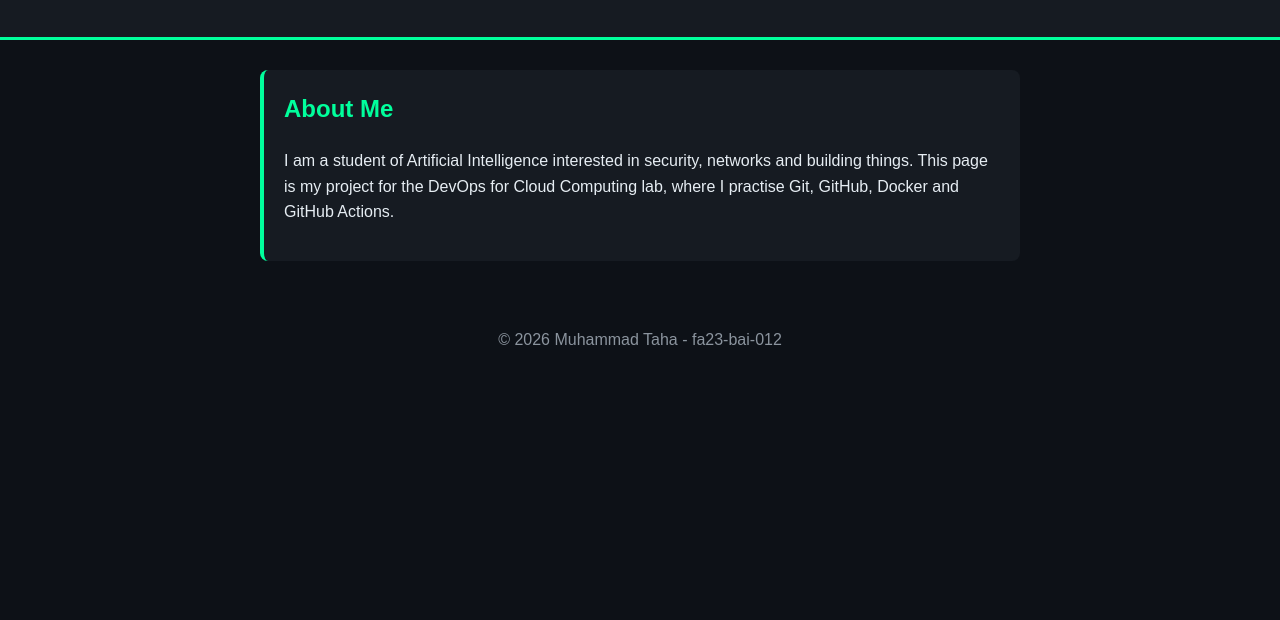
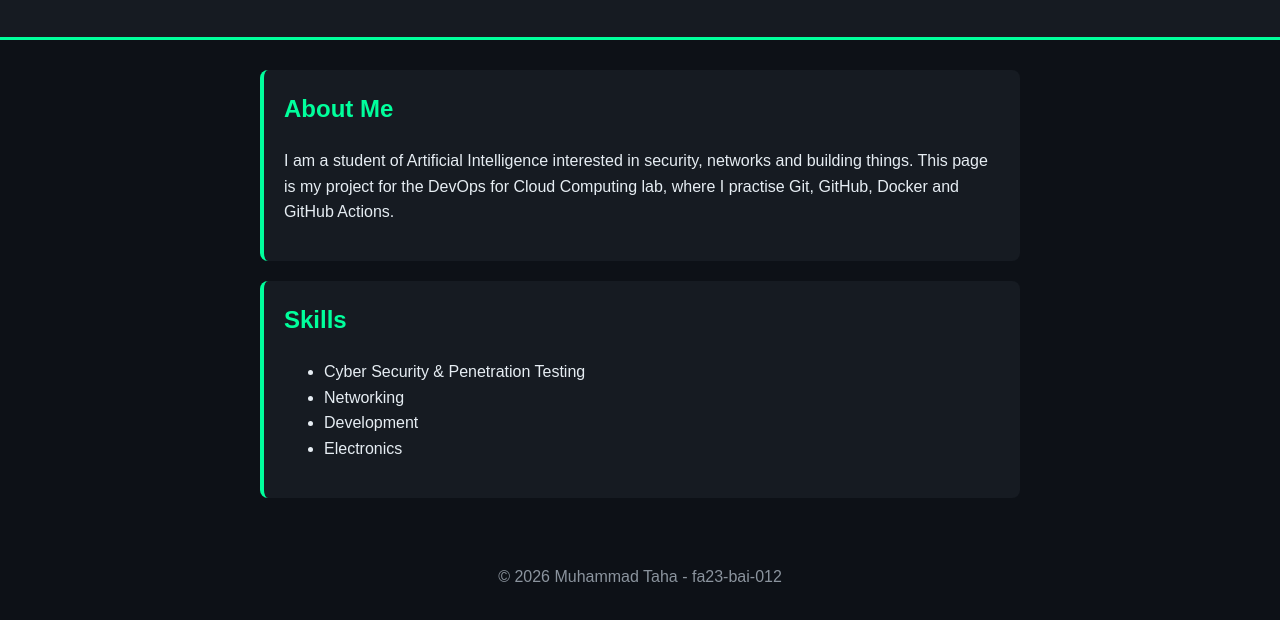
Before and after one commit to CybrS07/devops-a2-012, a plain HTML site: page index.html in a window 1280 px wide. Shown: the part 128-748 px from the top of the page. Drawn offline with Linux system fonts and the light colour scheme.

Commit message:
Add Skills section with four skills

```diff
--- a/index.html
+++ b/index.html
@@ -22,6 +22,15 @@
         Docker and GitHub Actions.
       </p>
     </section>
+        <section id="skills">
+      <h2>Skills</h2>
+      <ul class="skills">
+        <li>Cyber Security &amp; Penetration Testing</li>
+        <li>Networking</li>
+        <li>Development</li>
+        <li>Electronics</li>
+      </ul>
+    </section>
   </main>
 
   <footer>
```
